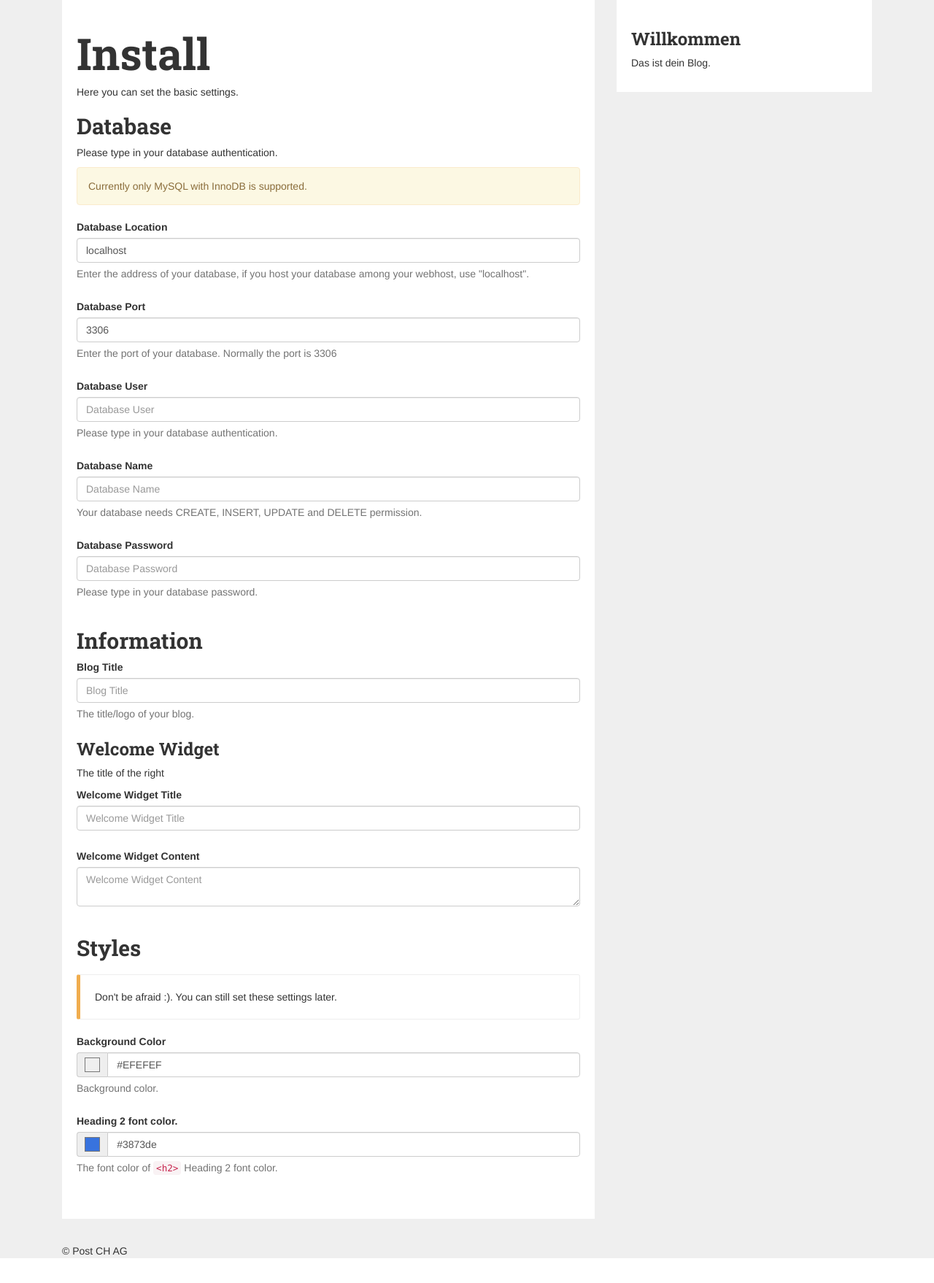
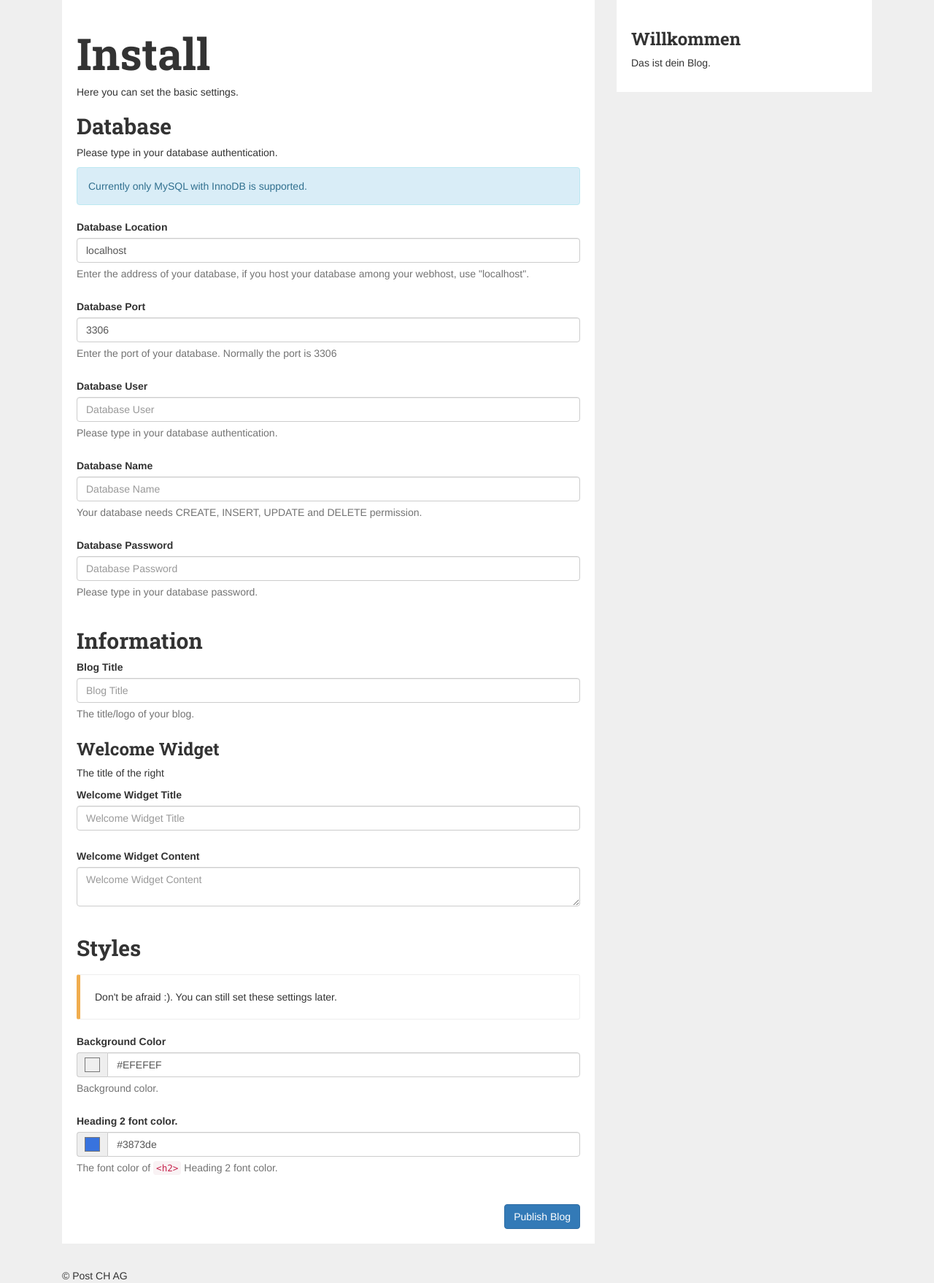
Before and after one commit to manuelmeister/ThePost, a PHP site: template ThePost/View/Templates/install.twig in a window 1280 px wide. Shown: the whole page at 73% size. Before the commit the page ends 1724 px from the top, so only its background shows below. Run offline with PHP 8.4, Linux system fonts and the light colour scheme; the template is opened without the code that fills it, so the values that code supplies are empty; some libraries are stand-ins or nearby versions.

Commit message:
Install file

```diff
--- a/ThePost/View/Templates/install.twig
+++ b/ThePost/View/Templates/install.twig
@@ -1,6 +1,6 @@
 <html lang="de_CH">
 <head>
-    <title>Your Blog</title>
+    <title>Installation | Your Blog</title>
     <meta http-equiv="Content-Type" content="text/html;charset=utf-8">
     <meta name="viewport" content="width=device-width, initial-scale=1">
 </head>
@@ -8,16 +8,18 @@
 <div class="container-fluid">
     <div class="content row">
         <main class="main col-md-8">
-            <form class="element">
+            <form class="element clearfix" method="post" action="/install/publish">
                 <h1>Install</h1>
-
+                {% if error.true %}
+                <p class="alert alert-danger">{{ error.msg|raw }}</p>
+                {% endif %}
                 <p>Here you can set the basic settings.</p>
                 <section class="section">
                     <h2>Database</h2>
 
                     <p>Please type in your database authentication.</p>
 
-                    <p class="alert alert-warning">Currently only MySQL with InnoDB is supported.</p>
+                    <p class="alert alert-info">Currently only MySQL with InnoDB is supported.</p>
 
                     <div class="form-group">
                         <label for="database_location">Database Location</label>
@@ -60,7 +62,7 @@
 
                     <div class="form-group">
                         <label for="title">Blog Title</label>
-                        <input type="text" class="form-control" id="title" name="title" placeholder="Blog Title">
+                        <input type="text" class="form-control" id="title" name="setting[title]" placeholder="Blog Title">
 
                         <p class="help-block">The title/logo of your blog.</p>
                     </div>
@@ -68,13 +70,13 @@
                     <p>The title of the right </p>
                     <div class="form-group">
                         <label for="welcome_title">Welcome Widget Title</label>
-                        <input type="text" class="form-control" id="welcome_title" name="welcome_title"
+                        <input type="text" class="form-control" id="welcome_title" name="setting[welcome_title]"
                                placeholder="Welcome Widget Title">
 
                     </div>
                     <div class="form-group">
                         <label for="welcome_content">Welcome Widget Content</label>
-                        <textarea class="form-control" id="welcome_content" name="welcome_content"
+                        <textarea class="form-control" id="welcome_content" name="setting[welcome_content]"
                                placeholder="Welcome Widget Content"></textarea>
 
                     </div>
@@ -87,7 +89,7 @@
                     <div class="form-group">
                         <label for="style_backgroundcolor">Background Color</label>
                         <div class="input-group">
-                            <span class="input-group-addon"><input type="color" class="color" id="style_backgroundcolor" name="style_backgroundcolor" value="#EFEFEF" onchange="$('#style_backgroundcolor_text').val($(this).val())"></span>
+                            <span class="input-group-addon"><input type="color" class="color" id="style_backgroundcolor" name="setting[style_backgroundcolor]" value="#EFEFEF" onchange="$('#style_backgroundcolor_text').val($(this).val())"></span>
                             <input type="text" class="form-control" id="style_backgroundcolor_text" name="style_backgroundcolor_text" value="#EFEFEF" onchange="$('#style_backgroundcolor').val($(this).val())">
                         </div>
                         <p class="help-block">Background color.</p>
@@ -95,13 +97,15 @@
                     <div class="form-group">
                         <label for="style_backgroundcolor">Heading 2 font color.</label>
                         <div class="input-group">
-                            <span class="input-group-addon"><input type="color" class="color" id="style_h2color" name="style_h2color" value="#3873de" onchange="$('#style_h2color_text').val($(this).val())"></span>
+                            <span class="input-group-addon"><input type="color" class="color" id="style_h2color" name="setting[style_h2color]" value="#3873de" onchange="$('#style_h2color_text').val($(this).val())"></span>
                             <input type="text" class="form-control" id="style_h2color_text" name="style_h2color_text" value="#3873de" onchange="$('#style_h2color').val($(this).val())">
                         </div>
                         <p class="help-block">The font color of <code>&lt;h2&gt;</code> Heading 2 font color.</p>
                     </div>
                 </section>
-
+                <button class="btn btn-primary pull-right" type="submit" name="submit">
+                    Publish Blog
+                </button>
             </form>
         </main>
         <aside class="col-md-4 hidden-sm hidden-xs">
```
